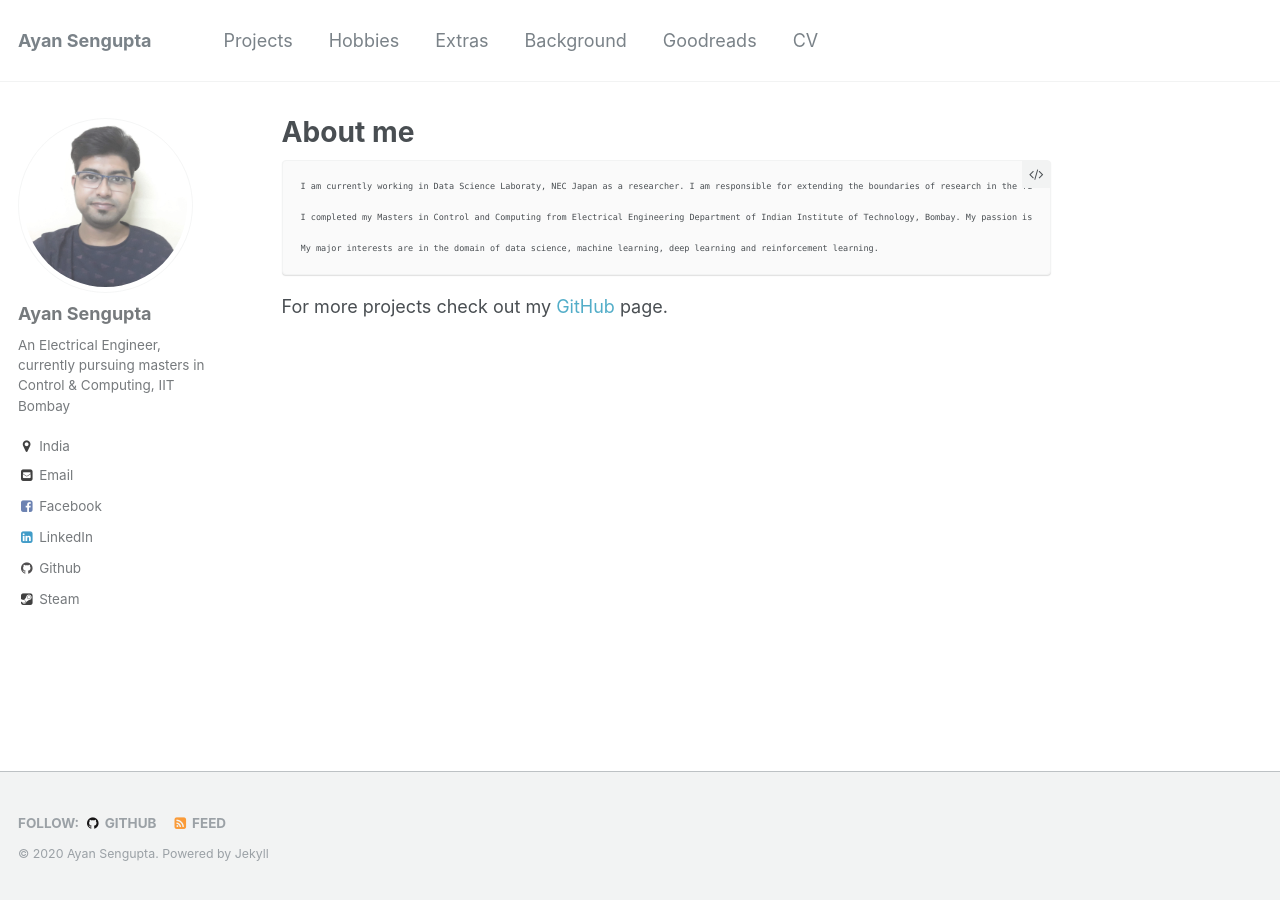
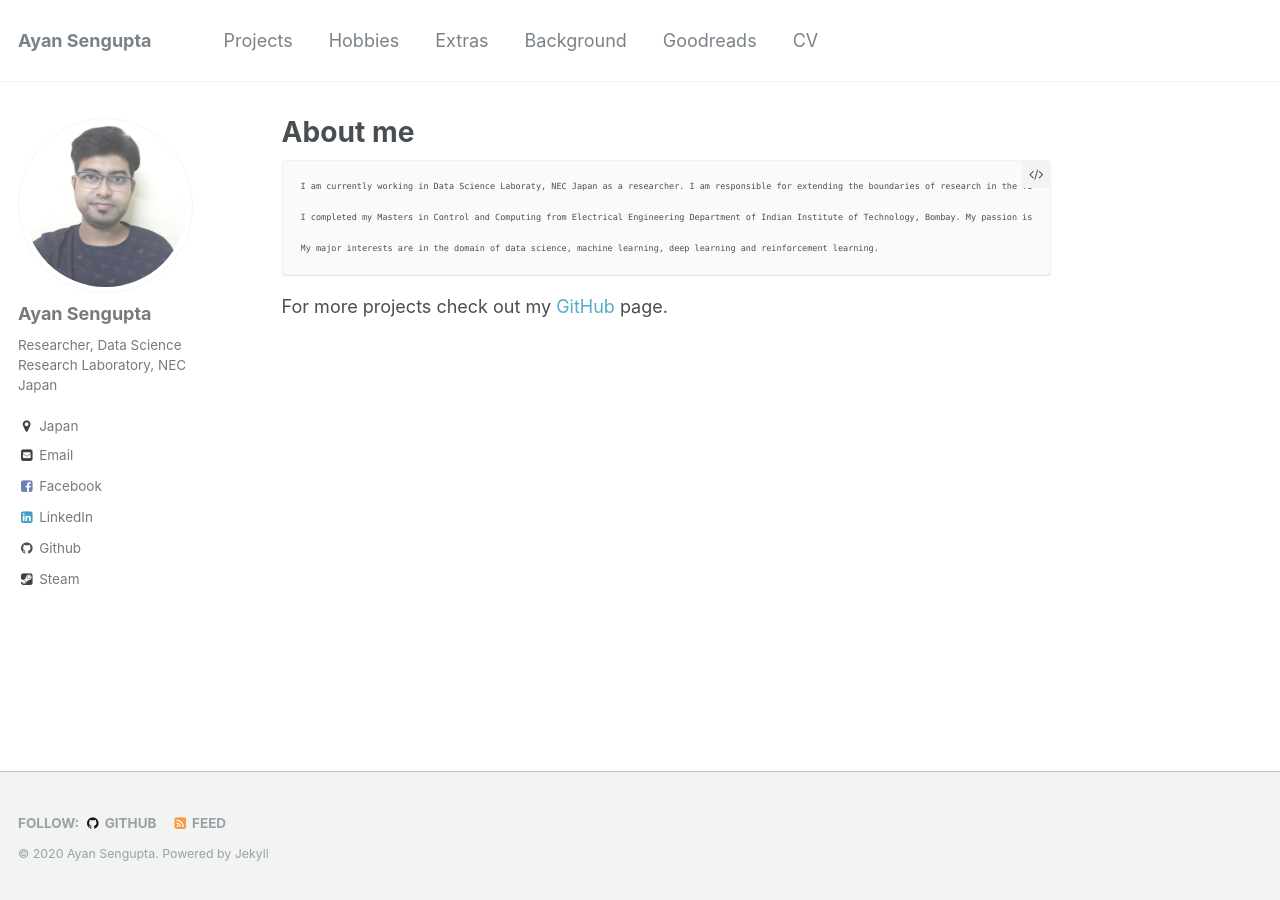
Before and after one commit to ayansengupta17/ayansengupta17.github.io, a Jekyll site: the page built from _pages/about.md, in a window 1280 px wide. Built offline with Jekyll 4.4.1, drawn with Linux system fonts in a browser that asks for light colours.

Commit message:
Update _config.yml

```diff
--- a/_config.yml
+++ b/_config.yml
@@ -16,7 +16,7 @@ locale                   : "en-US"
 title                    : "Ayan Sengupta"
 title_separator          : "-"
 name                     : &name "Ayan Sengupta"
-description              : &description "A personal blog of an Electrical Engineer Ayan Sengupta"
+description              : &description "A personal blog of  Ayan Sengupta"
 url                      : "https://ayansengupta17.github.io"
 baseurl                  : "" # the subpath of your site, e.g. "/blog"
 gh_repo                  : "ayansengupta17.github.io"
@@ -73,8 +73,8 @@ google_ad_slot           :
 author:
   name             : "Ayan Sengupta"
   avatar           : "me.jpg"
-  bio              : "An Electrical Engineer, currently pursuing masters in Control & Computing, IIT Bombay"
-  location         : "India"
+  bio              : "Researcher, Data Science Research Laboratory, NEC Japan"
+  location         : "Japan"
   email            : "ayansengupta17@gmail.com"
   uri              :
   bitbucket        :
```
